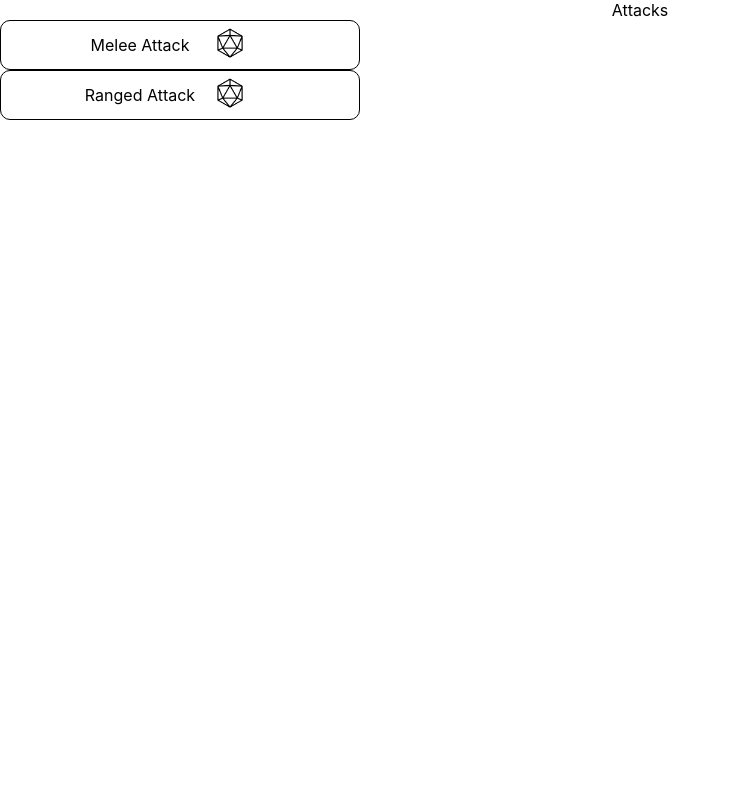
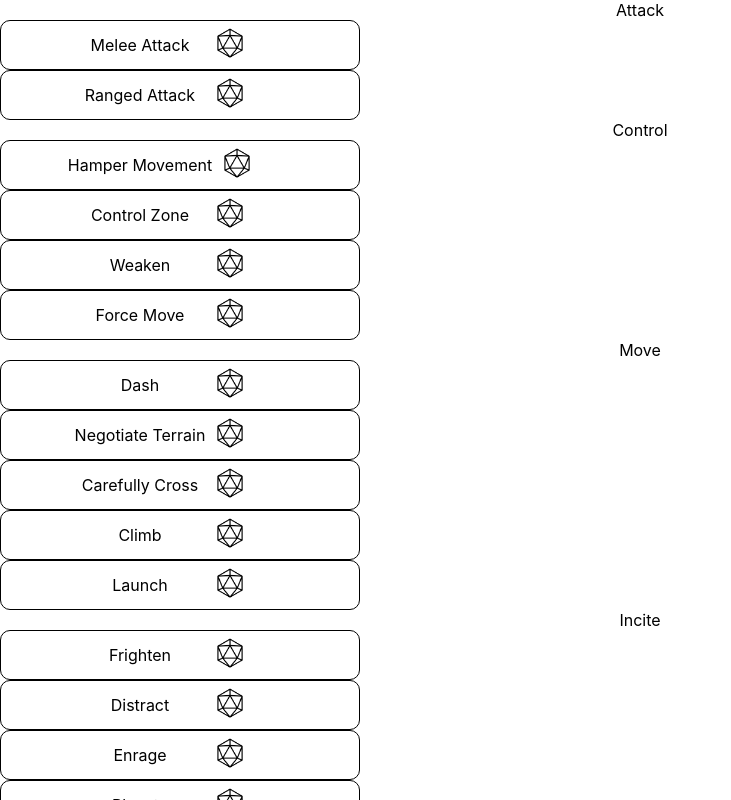
Before and after one commit to Utkarsh-G/high-spirits-sheets, a React (Create React App) app: page / in a window 1280 px wide. Shown: the top 800 px of the page, without its empty margins (0-731 px from the left). Built offline with nearby package versions, Linux system fonts and the light colour scheme.

Commit message:
all categories displaying correctly

```diff
--- a/src/ActionsContextProvider.js
+++ b/src/ActionsContextProvider.js
@@ -1,4 +1,4 @@
-import { createContext, useState, useEffect } from 'react';
+import { createContext, useState } from 'react';
 import actionsFromFile from './actions.json';
 
 export const ActionsContext = createContext(null);
@@ -13,10 +13,16 @@ const processActions = () => {
     return processActions;
 }
 
+const extractCategories = () => {
+    console.log("Extracting categories");
+    return actionsFromFile.allActions.map(category => category.name)
+}
+
 export const ActionsContextProvider = ({ children }) => {
 
     const [actions, setActions] = useState(processActions); // eventually we will want to process it a bit before setting as default
         // Fascinating that you can't do processActions(actionsFromFile) inside useState() as it will try to reprocess it on every state change. it considers a new reference each time...?
+    const [categories, _] = useState(extractCategories);
 
     const handleRoll = (rolledName) => {
         console.log("ROLLIn")
@@ -34,7 +40,7 @@ export const ActionsContextProvider = ({ children }) => {
       };
 
     return (
-        <ActionsContext.Provider value={{ actions, handleRoll }}>
+        <ActionsContext.Provider value={{ actions, categories, handleRoll }}>
             {children}
         </ActionsContext.Provider>
     );
--- a/src/AllActionsBox.js
+++ b/src/AllActionsBox.js
@@ -1,10 +1,19 @@
 import './AllActionsBox.css';
 import CategoryBox from './CategoryBox';
+import {ActionsContext} from './ActionsContextProvider'
+import {useContext} from 'react';
 
 function AllActionsBox() {
+
+    //const [categories, _] = useState
+    const {categories} = useContext(ActionsContext)
     return (
         <div className="all-actions-box">
-            <CategoryBox />
+            {
+                categories.map(category => (
+                    <CategoryBox name={category} />
+                ))
+            }
         </div>
     );
 }
--- a/src/CategoryBox.js
+++ b/src/CategoryBox.js
@@ -3,31 +3,31 @@ import './CategoryBox.css';
 import { ActionsContext } from './ActionsContextProvider';
 import { useContext, useState, useEffect } from 'react';
 
-function CategoryBox() {
+function CategoryBox({name: categoryName}) {
     const {actions: ctxActions, handleRoll: ctxHandleRoll} = useContext(ActionsContext);
 
-    const [attacks, setAttacks] = useState([])
+    const [actions, setActions] = useState([])
 
     useEffect(()=>{
-        setAttacks(ctxActions.allActions.find(category => category.name === "Attack").actions)
-        console.log("Attacks set in category")
+        setActions(ctxActions.allActions.find(category => category.name === categoryName).actions)
+        console.log("Initial Actions set in category")
     }, [])
     useEffect(()=>{
-        setAttacks(ctxActions.allActions.find(category => category.name === "Attack").actions)
-        console.log("Attacks set in category")
+        setActions(ctxActions.allActions.find(category => category.name === categoryName).actions)
+        console.log("Actions set in category")
     }, [ctxActions])
 
 
     return (
         <div className="category-box">
-            <div className="category-box-name">Attacks</div>
+            <div className="category-box-name">{categoryName}</div>
 
-            {attacks.map(attack =>(
+            {actions.map(action =>(
                 <ActionBox
-                key={attack.name}
-                name={attack.name}
-                rollResult={attack.roll}
-                onRoll={() => ctxHandleRoll(attack.name)}
+                key={action.name}
+                name={action.name}
+                rollResult={action.roll}
+                onRoll={() => ctxHandleRoll(action.name)}
             />
             ))}
 
```
